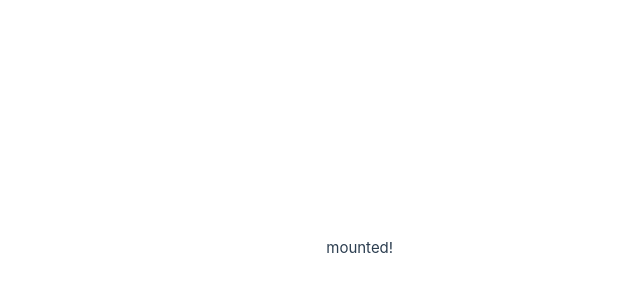
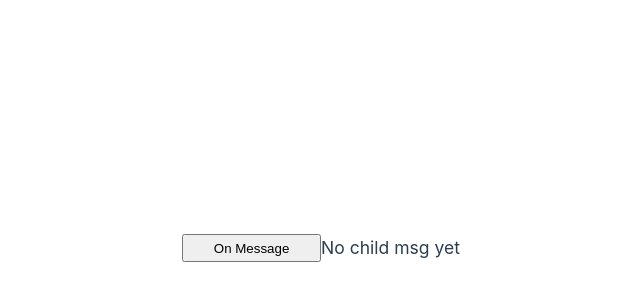
Before and after one commit to arakaki-asdf/arakaki-asdf, a Vue app: page / in a window 1280 px wide. Shown: the part 152-452 px from the top of the page, without its empty margins (148-788 px from the left). Built offline with nearby package versions, Linux system fonts and the light colour scheme.

Commit message:
watch()からemit()まで確認

```diff
--- a/src/App.vue
+++ b/src/App.vue
@@ -1,7 +1,7 @@
 
 <script setup>
   // import Tutorial1 from './components/Tutorial1.vue'
-  import Tutorial9 from './components/Tutorial9.vue'
+  import Tutorial from './components/Tutorial13.vue'
 </script>
 
 <style scoped>
@@ -20,6 +20,6 @@
 <template>
   <div id="app">
     <!-- <ChildComponent></ChildComponent> -->
-     <Tutorial9></Tutorial9>
+     <Tutorial></Tutorial>
   </div>
 </template>
--- /dev/null
+++ b/src/components/Tutorial11ChildComp.vue
@@ -0,0 +1,3 @@
+<template>
+    <h2>Hello World</h2>
+</template>
--- /dev/null
+++ b/src/components/Tutorial13.vue
@@ -0,0 +1,18 @@
+<script setup>
+/**
+ * https://ja.vuejs.org/tutorial/#step-13
+ * 子から親へのイベント発行
+ *
+ * 子はemit()でイベントを発行できます
+ * 親はv-onを使って子が発行するイベントを購読できます
+ */
+import { ref } from 'vue'
+import ChildComp from './Tutorial13ChildComp.vue'
+const childMsg  = ref('No child msg yet')
+</script>
+
+<template>
+    <!-- propsを子に渡す v-bind構文 -->
+    <ChildComp v-on:response="(msg) => childMsg = msg" />
+    <h3>{{ childMsg || "no message." }}</h3>
+</template>
--- /dev/null
+++ b/src/components/Tutorial13ChildComp.vue
@@ -0,0 +1,14 @@
+<script setup>
+// 発行されるイベントを宣言
+const emit = defineEmits(['response'])
+
+
+function OnButton() {
+    // 引数つきで発行
+    emit('response', 'On Message')
+}
+</script>
+
+<template>
+    <button v-on:click="OnButton">On Message</button>
+</template>
```
Also changed, not shown: src/components/Tutorial10.vue (added, +33 -0 lines), src/components/Tutorial11.vue (added, +15 -0 lines), src/components/Tutorial12.vue (added, +17 -0 lines), src/components/Tutorial12ChildComp.vue (added, +15 -0 lines).
